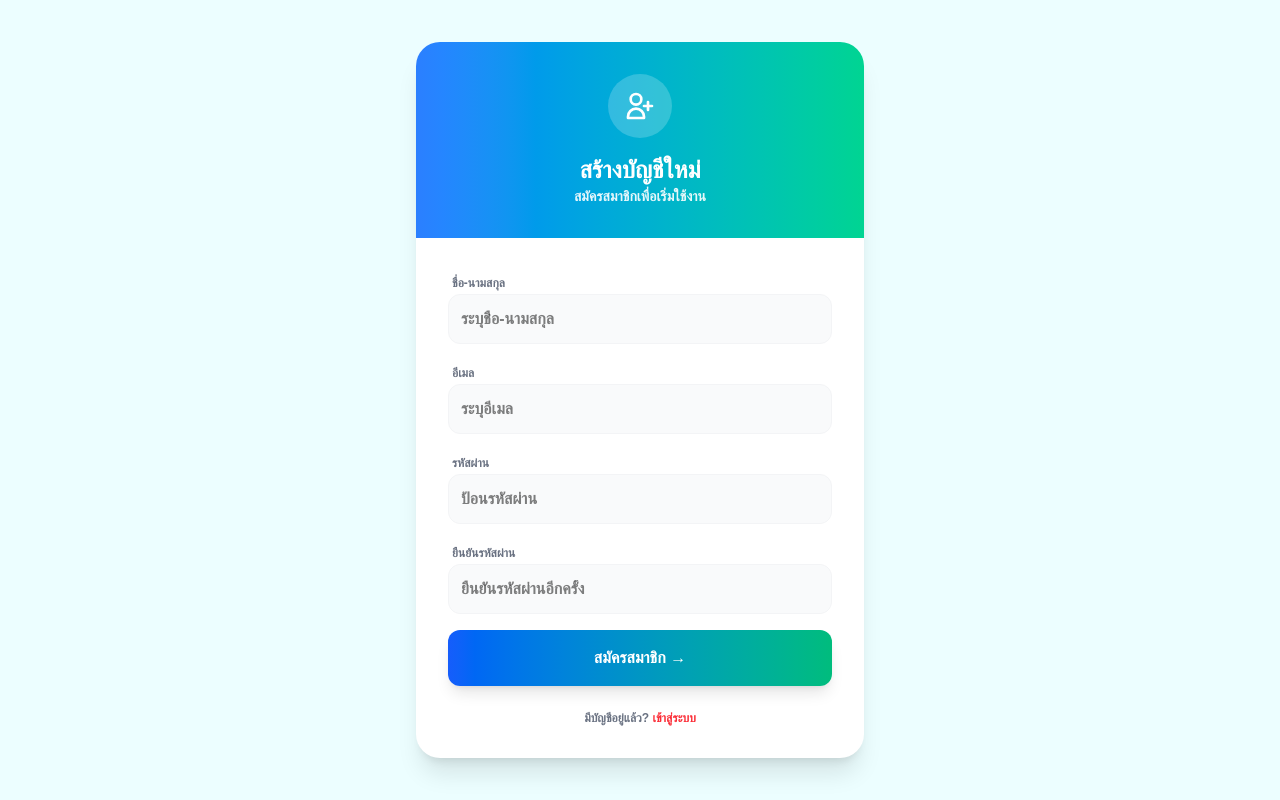
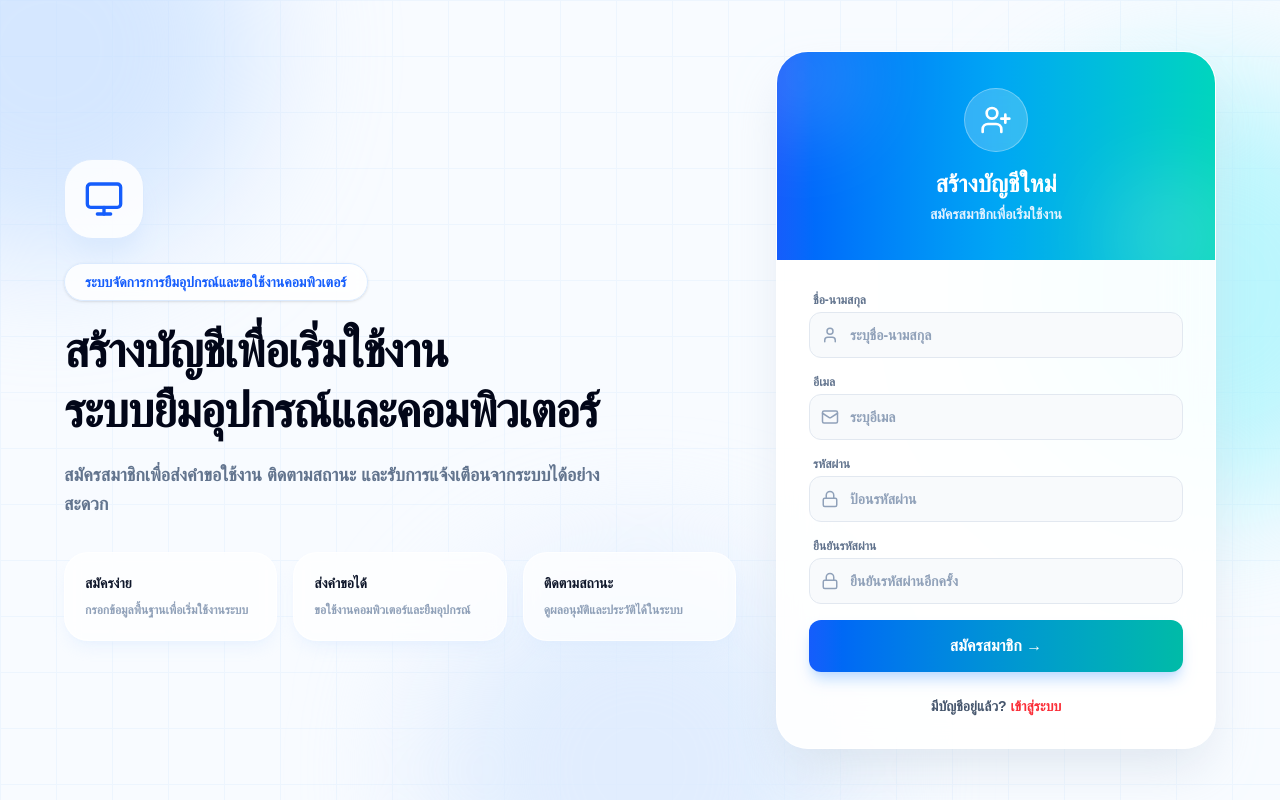
Before and after one commit to 66sumitra/Room-and-Equipment-Booking-System, a Next.js app: page /register in a window 1280 px wide. Built offline with nearby package versions, Linux system fonts and the light colour scheme; no server answers.

Commit message:
แก้

```diff
--- a/app/register/page.tsx
+++ b/app/register/page.tsx
@@ -2,17 +2,27 @@
 
 import { useState } from 'react';
 import { useRouter } from 'next/navigation';
-import { CheckCircle2, Loader2 } from 'lucide-react';
+import {
+  CheckCircle2,
+  Loader2,
+  UserPlus,
+  Monitor,
+  User,
+  Mail,
+  Lock,
+} from 'lucide-react';
 import Link from 'next/link';
 
 export default function RegisterPage() {
   const router = useRouter();
+
   const [formData, setFormData] = useState({
-    fullName: '', // 👈 ตัวแปรชื่อ fullName
+    fullName: '',
     email: '',
     password: '',
-    confirmPassword: ''
+    confirmPassword: '',
   });
+
   const [loading, setLoading] = useState(false);
   const [isSuccess, setIsSuccess] = useState(false);
   const [error, setError] = useState('');
@@ -24,7 +34,8 @@ export default function RegisterPage() {
 
     if (formData.password !== formData.confirmPassword) {
       setLoading(false);
-      return setError('รหัสผ่านไม่ตรงกัน');
+      setError('รหัสผ่านไม่ตรงกัน');
+      return;
     }
 
     try {
@@ -32,7 +43,7 @@ export default function RegisterPage() {
         method: 'POST',
         headers: { 'Content-Type': 'application/json' },
         body: JSON.stringify({
-          name: formData.fullName, // ✅ แก้จาก formData.name เป็น formData.fullName
+          name: formData.fullName,
           email: formData.email,
           password: formData.password,
         }),
@@ -46,13 +57,11 @@ export default function RegisterPage() {
         return;
       }
 
-      // ✨ สมัครสำเร็จ: โชว์ติ๊กถูกเด้งๆ 1.5 วิ แล้ววาร์ป
       setIsSuccess(true);
 
       setTimeout(() => {
         router.push('/login');
       }, 1500);
-
     } catch (error) {
       setLoading(false);
       setError('ไม่สามารถเชื่อมต่อเซิร์ฟเวอร์ได้');
@@ -60,74 +69,241 @@ export default function RegisterPage() {
   };
 
   return (
-    <div className="min-h-screen bg-cyan-50 flex items-center justify-center p-4">
+    <div className="relative flex min-h-screen items-center justify-center overflow-hidden bg-[#f8fbff] px-4 py-10">
+      {/* พื้นหลังให้เข้ากับหน้าแรก */}
+      <div className="absolute inset-0 bg-[linear-gradient(to_right,#dbeafe_1px,transparent_1px),linear-gradient(to_bottom,#dbeafe_1px,transparent_1px)] bg-[size:56px_56px] opacity-35" />
+      <div className="absolute left-[-160px] top-[-160px] h-[420px] w-[420px] rounded-full bg-blue-200/60 blur-3xl" />
+      <div className="absolute right-[-140px] top-20 h-[420px] w-[420px] rounded-full bg-cyan-200/70 blur-3xl" />
+      <div className="absolute bottom-[-180px] left-1/2 h-[420px] w-[420px] -translate-x-1/2 rounded-full bg-blue-100/80 blur-3xl" />
 
-      {/* 🟢 Success Overlay */}
+      {/* Success Overlay */}
       {isSuccess && (
-        <div className="fixed inset-0 z-50 flex items-center justify-center bg-white/60 backdrop-blur-md">
-          <div className="bg-white p-12 rounded-3xl shadow-2xl border border-emerald-100 text-center scale-110 transition-all">
-            <div className="inline-flex items-center justify-center w-20 h-20 bg-emerald-100 text-emerald-600 rounded-full mb-4 animate-bounce">
-              <CheckCircle2 size={48} />
+        <div className="fixed inset-0 z-50 flex items-center justify-center bg-white/60 px-4 backdrop-blur-md">
+          <div className="rounded-[2rem] border border-emerald-100 bg-white p-10 text-center shadow-2xl transition-all">
+            <div className="mx-auto mb-5 flex h-20 w-20 animate-bounce items-center justify-center rounded-full bg-emerald-100 text-emerald-600">
+              <CheckCircle2 size={46} />
             </div>
-            <h2 className="text-2xl font-black text-gray-800">สมัครสมาชิกสำเร็จ!</h2>
-            <p className="text-gray-500 font-bold mt-2">กำลังพาไปหน้าเข้าสู่ระบบ...</p>
+
+            <h2 className="text-2xl font-black text-slate-800">
+              สมัครสมาชิกสำเร็จ!
+            </h2>
+
+            <p className="mt-2 text-sm font-bold text-slate-500">
+              กำลังพาไปหน้าเข้าสู่ระบบ...
+            </p>
           </div>
         </div>
       )}
 
-      <div className={`bg-white rounded-3xl shadow-xl w-full max-w-md overflow-hidden transition-all duration-500 ${isSuccess ? 'scale-95 opacity-0' : 'scale-100 opacity-100'}`}>
-        <div className="bg-gradient-to-r from-blue-500 to-emerald-400 p-8 text-center text-white">
-          <div className="w-16 h-16 bg-white/20 rounded-full flex items-center justify-center mx-auto mb-4">
-             <svg className="w-8 h-8 text-white" fill="none" stroke="currentColor" viewBox="0 0 24 24"><path strokeLinecap="round" strokeLinejoin="round" strokeWidth="2" d="M18 9v3m0 0v3m0-3h3m-3 0h-3m-2-5a4 4 0 11-8 0 4 4 0 018 0zM3 20a6 6 0 0112 0v1H3v-1z" /></svg>
-          </div>
-          <h2 className="text-2xl font-black">สร้างบัญชีใหม่</h2>
-          <p className="text-sm opacity-90 font-bold">สมัครสมาชิกเพื่อเริ่มใช้งาน</p>
+      <div className="relative z-10 grid w-full max-w-6xl items-center gap-10 lg:grid-cols-[1fr_440px]">
+        {/* ฝั่งข้อความให้เข้ากับหน้าแรก */}
+        <div className="hidden text-center lg:block lg:text-left">
+          <div className="mx-auto mb-6 flex h-20 w-20 items-center justify-center rounded-[28px] border border-blue-100 bg-white/85 text-blue-600 shadow-xl shadow-blue-100 lg:mx-0">
+            <Monitor size={40} />
           </div>
 
-        <form onSubmit={handleRegister} className="p-8 space-y-4 font-bold">
+          <div className="mb-5 inline-flex rounded-full border border-blue-100 bg-white/80 px-5 py-2 text-sm font-black text-blue-600 shadow-sm backdrop-blur">
+            ระบบจัดการการยืมอุปกรณ์และขอใช้งานคอมพิวเตอร์
+          </div>
+
+          <h1 className="max-w-2xl text-5xl font-black leading-tight tracking-tight text-slate-950">
+            สร้างบัญชีเพื่อเริ่มใช้งาน
+            <br />
+            ระบบยืมอุปกรณ์และคอมพิวเตอร์
+          </h1>
+
+          <p className="mt-5 max-w-xl text-lg font-semibold leading-relaxed text-slate-500">
+            สมัครสมาชิกเพื่อส่งคำขอใช้งาน ติดตามสถานะ และรับการแจ้งเตือนจากระบบได้อย่างสะดวก
+          </p>
+
+          <div className="mt-8 grid max-w-2xl grid-cols-3 gap-4">
+            <div className="rounded-[24px] border border-white/70 bg-white/75 p-5 shadow-lg shadow-blue-100/40 backdrop-blur">
+              <p className="text-sm font-black text-slate-900">
+                สมัครง่าย
+              </p>
+              <p className="mt-2 text-xs font-bold leading-relaxed text-slate-400">
+                กรอกข้อมูลพื้นฐานเพื่อเริ่มใช้งานระบบ
+              </p>
+            </div>
+
+            <div className="rounded-[24px] border border-white/70 bg-white/75 p-5 shadow-lg shadow-blue-100/40 backdrop-blur">
+              <p className="text-sm font-black text-slate-900">
+                ส่งคำขอได้
+              </p>
+              <p className="mt-2 text-xs font-bold leading-relaxed text-slate-400">
+                ขอใช้งานคอมพิวเตอร์และยืมอุปกรณ์
+              </p>
+            </div>
+
+            <div className="rounded-[24px] border border-white/70 bg-white/75 p-5 shadow-lg shadow-blue-100/40 backdrop-blur">
+              <p className="text-sm font-black text-slate-900">
+                ติดตามสถานะ
+              </p>
+              <p className="mt-2 text-xs font-bold leading-relaxed text-slate-400">
+                ดูผลอนุมัติและประวัติได้ในระบบ
+              </p>
+            </div>
+          </div>
+        </div>
+
+        {/* Register Card */}
+        <div
+          className={`mx-auto w-full max-w-md overflow-hidden rounded-[32px] border border-white/80 bg-white/90 shadow-2xl shadow-slate-300/60 backdrop-blur-xl transition-all duration-500 ${
+            isSuccess ? 'scale-95 opacity-0' : 'scale-100 opacity-100'
+          }`}
+        >
+          <div className="relative overflow-hidden bg-gradient-to-r from-blue-600 via-sky-500 to-teal-400 p-9 text-center text-white">
+            <div className="absolute left-[-40px] top-[-40px] h-32 w-32 rounded-full bg-white/15 blur-2xl" />
+            <div className="absolute bottom-[-50px] right-[-30px] h-36 w-36 rounded-full bg-white/15 blur-2xl" />
+
+            <div className="relative mx-auto mb-4 flex h-16 w-16 items-center justify-center rounded-full border border-white/30 bg-white/20 backdrop-blur-sm">
+              <UserPlus size={32} />
+            </div>
+
+            <h2 className="relative text-2xl font-black">สร้างบัญชีใหม่</h2>
+
+            <p className="relative mt-1 text-sm font-semibold text-blue-50 opacity-95">
+              สมัครสมาชิกเพื่อเริ่มใช้งาน
+            </p>
+          </div>
+
+          <form onSubmit={handleRegister} className="space-y-4 p-8">
             {error && (
-            <div className="bg-red-50 text-red-500 p-3 rounded-xl text-xs text-center border border-red-100">
+              <div className="rounded-xl border border-red-100 bg-red-50 p-3 text-center text-xs font-bold text-red-500">
                 {error}
               </div>
             )}
 
             <div>
-            <label className="text-xs text-gray-500 ml-1 uppercase">ชื่อ-นามสกุล</label>
-            <input type="text" placeholder="ระบุชื่อ-นามสกุล" className="w-full p-3 bg-gray-50 border border-gray-100 rounded-xl outline-none focus:border-blue-400 text-black font-bold"
-              onChange={(e) => setFormData({...formData, fullName: e.target.value})} required />
+              <label className="mb-1 ml-1 block text-xs font-bold text-slate-500">
+                ชื่อ-นามสกุล
+              </label>
+
+              <div className="relative">
+                <User
+                  className="absolute left-3 top-1/2 -translate-y-1/2 text-slate-400"
+                  size={18}
+                />
+
+                <input
+                  type="text"
+                  placeholder="ระบุชื่อ-นามสกุล"
+                  value={formData.fullName}
+                  onChange={(e) =>
+                    setFormData({ ...formData, fullName: e.target.value })
+                  }
+                  required
+                  disabled={loading || isSuccess}
+                  className="w-full rounded-xl border border-slate-200 bg-slate-50 py-3 pl-10 pr-4 text-sm font-bold text-slate-700 outline-none transition-all placeholder:text-slate-400 focus:border-blue-300 focus:bg-white focus:ring-4 focus:ring-blue-100 disabled:opacity-70"
+                />
+              </div>
             </div>
 
             <div>
-            <label className="text-xs text-gray-500 ml-1 uppercase">อีเมล</label>
-            <input type="email" placeholder="ระบุอีเมล" className="w-full p-3 bg-gray-50 border border-gray-100 rounded-xl outline-none focus:border-blue-400 text-black font-bold"
-              onChange={(e) => setFormData({...formData, email: e.target.value})} required />
+              <label className="mb-1 ml-1 block text-xs font-bold text-slate-500">
+                อีเมล
+              </label>
+
+              <div className="relative">
+                <Mail
+                  className="absolute left-3 top-1/2 -translate-y-1/2 text-slate-400"
+                  size={18}
+                />
+
+                <input
+                  type="email"
+                  placeholder="ระบุอีเมล"
+                  value={formData.email}
+                  onChange={(e) =>
+                    setFormData({ ...formData, email: e.target.value })
+                  }
+                  required
+                  disabled={loading || isSuccess}
+                  className="w-full rounded-xl border border-slate-200 bg-slate-50 py-3 pl-10 pr-4 text-sm font-bold text-slate-700 outline-none transition-all placeholder:text-slate-400 focus:border-blue-300 focus:bg-white focus:ring-4 focus:ring-blue-100 disabled:opacity-70"
+                />
+              </div>
             </div>
 
             <div>
-            <label className="text-xs text-gray-500 ml-1 uppercase">รหัสผ่าน</label>
-            <input type="password" placeholder="ป้อนรหัสผ่าน" className="w-full p-3 bg-gray-50 border border-gray-100 rounded-xl outline-none focus:border-blue-400 text-black font-bold"
-              onChange={(e) => setFormData({...formData, password: e.target.value})} required />
+              <label className="mb-1 ml-1 block text-xs font-bold text-slate-500">
+                รหัสผ่าน
+              </label>
+
+              <div className="relative">
+                <Lock
+                  className="absolute left-3 top-1/2 -translate-y-1/2 text-slate-400"
+                  size={18}
+                />
+
+                <input
+                  type="password"
+                  placeholder="ป้อนรหัสผ่าน"
+                  value={formData.password}
+                  onChange={(e) =>
+                    setFormData({ ...formData, password: e.target.value })
+                  }
+                  required
+                  disabled={loading || isSuccess}
+                  className="w-full rounded-xl border border-slate-200 bg-slate-50 py-3 pl-10 pr-4 text-sm font-bold text-slate-700 outline-none transition-all placeholder:text-slate-400 focus:border-blue-300 focus:bg-white focus:ring-4 focus:ring-blue-100 disabled:opacity-70"
+                />
+              </div>
             </div>
 
             <div>
-            <label className="text-xs text-gray-500 ml-1 uppercase">ยืนยันรหัสผ่าน</label>
-            <input type="password" placeholder="ยืนยันรหัสผ่านอีกครั้ง" className="w-full p-3 bg-gray-50 border border-gray-100 rounded-xl outline-none focus:border-blue-400 text-black font-bold"
-              onChange={(e) => setFormData({...formData, confirmPassword: e.target.value})} required />
+              <label className="mb-1 ml-1 block text-xs font-bold text-slate-500">
+                ยืนยันรหัสผ่าน
+              </label>
+
+              <div className="relative">
+                <Lock
+                  className="absolute left-3 top-1/2 -translate-y-1/2 text-slate-400"
+                  size={18}
+                />
+
+                <input
+                  type="password"
+                  placeholder="ยืนยันรหัสผ่านอีกครั้ง"
+                  value={formData.confirmPassword}
+                  onChange={(e) =>
+                    setFormData({
+                      ...formData,
+                      confirmPassword: e.target.value,
+                    })
+                  }
+                  required
+                  disabled={loading || isSuccess}
+                  className="w-full rounded-xl border border-slate-200 bg-slate-50 py-3 pl-10 pr-4 text-sm font-bold text-slate-700 outline-none transition-all placeholder:text-slate-400 focus:border-blue-300 focus:bg-white focus:ring-4 focus:ring-blue-100 disabled:opacity-70"
+                />
+              </div>
             </div>
 
             <button
               type="submit"
               disabled={loading || isSuccess}
-            className="w-full bg-gradient-to-r from-blue-600 to-emerald-500 text-white py-4 rounded-xl font-black shadow-lg hover:opacity-90 transition-all mt-4 flex items-center justify-center gap-2 disabled:opacity-50"
+              className="mt-4 flex w-full items-center justify-center gap-2 rounded-xl bg-gradient-to-r from-blue-600 to-teal-500 py-3.5 font-black text-white shadow-lg shadow-blue-200 transition-all hover:opacity-95 active:scale-[0.98] disabled:cursor-not-allowed disabled:opacity-60"
             >
-            {loading ? <Loader2 className="animate-spin" size={20} /> : 'สมัครสมาชิก →'}
+              {loading ? (
+                <>
+                  <Loader2 className="animate-spin" size={20} />
+                  กำลังสมัครสมาชิก...
+                </>
+              ) : (
+                'สมัครสมาชิก →'
+              )}
             </button>
 
-          <p className="text-center text-xs text-gray-500 mt-6">
-            มีบัญชีอยู่แล้ว? <Link href="/login" className="text-red-500 font-black hover:underline">เข้าสู่ระบบ</Link>
+            <p className="pt-2 text-center text-sm font-semibold text-slate-600">
+              มีบัญชีอยู่แล้ว?{' '}
+              <Link
+                href="/login"
+                className="font-black text-red-500 hover:underline"
+              >
+                เข้าสู่ระบบ
+              </Link>
             </p>
           </form>
         </div>
       </div>
+    </div>
   );
 }
```
Lines whose indentation alone changed are shown as unchanged.
